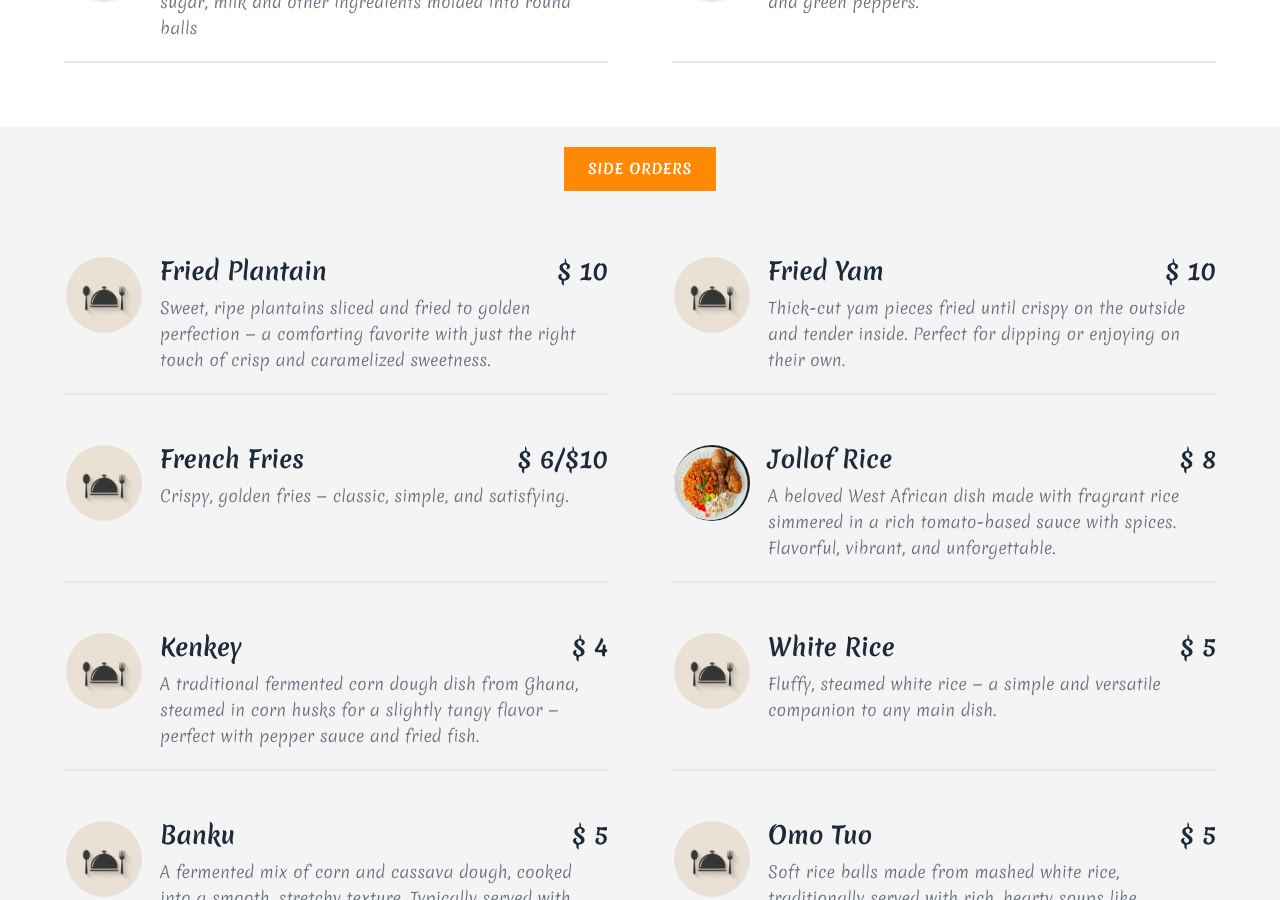
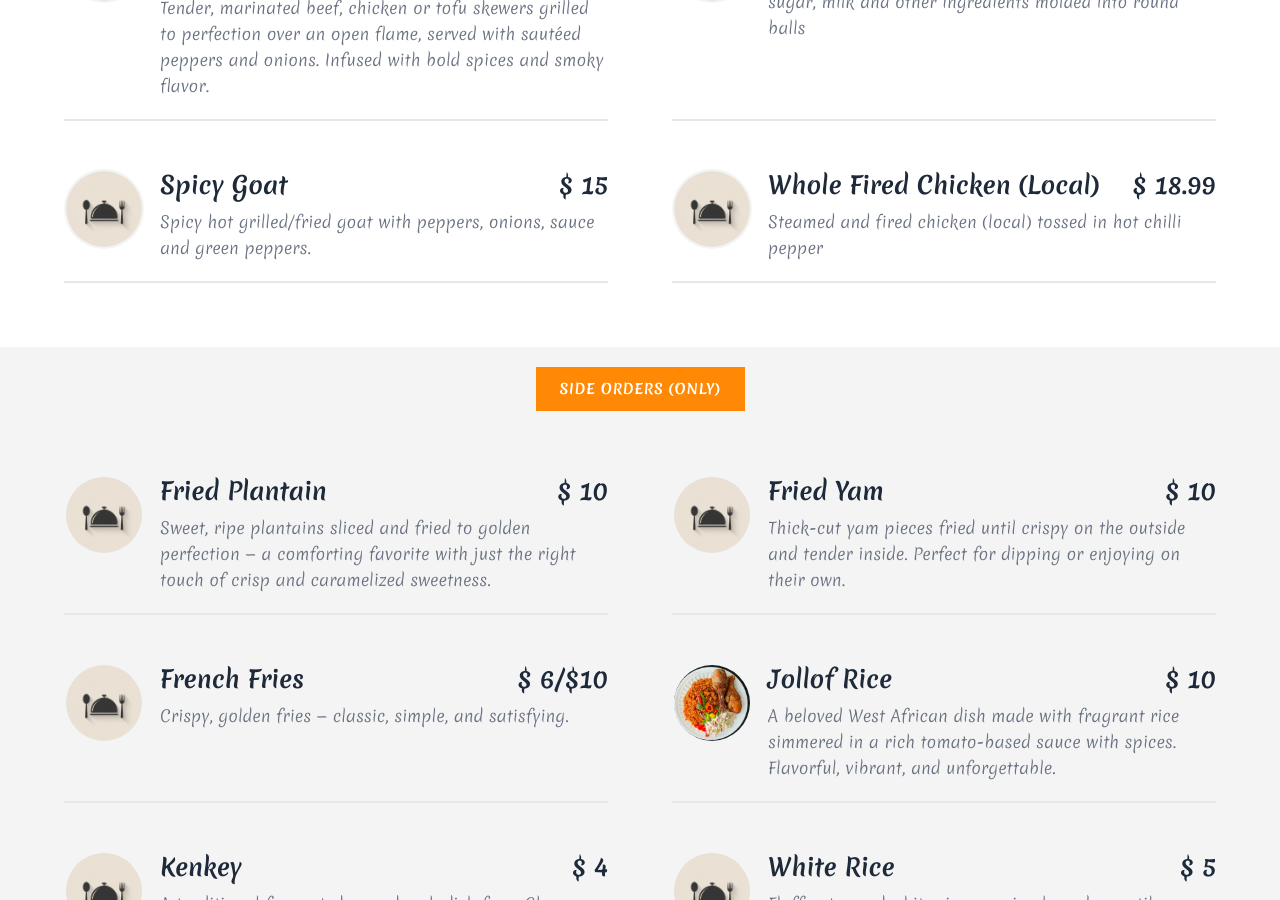
Before and after one commit to mal33k-eden/afrikico-restaursnt, a React (Vite) app: page /menu in a window 1280 px wide. Shown: the part 1900-2800 px from the top of the page. Built offline with nearby package versions, Linux system fonts and the light colour scheme; a web font is replaced by a local one.

Commit message:
new adjustment

```diff
--- a/src/pages/Menu/Sections/FoodMenuListEight.jsx
+++ b/src/pages/Menu/Sections/FoodMenuListEight.jsx
@@ -13,14 +13,14 @@ const FoodMenuListEight = () => {
           name: "French Fries with Fried Chicken",
           description: "",
           image: "../images/food-img/dummy.jpg",
-          price: 12,
+          price: 9.99,
         },
         {
           id: 3,
           name: "Spaghetti with Meatballs",
           description: "",
           image: "../images/food-img/dummy.jpg",
-          price: 12,
+          price: 9.99,
         },
         {
           id: 4,
--- a/src/pages/Menu/Sections/FoodMenuListFive.jsx
+++ b/src/pages/Menu/Sections/FoodMenuListFive.jsx
@@ -6,13 +6,13 @@ const FoodMenuListFive = () => {
         name: "Jollof",
         description: "A flavorful West African rice dish cooked with tomatoes, peppers, and spices, offering a rich and spicy taste ( Chicken/ Lamb/ Fish)",
         image: "../images/food-img/dummy.jpg",
-        price:18.89,
+        price:18.99,
       },
       {
         name: "Waakye",
         description: "A Ghanaian specialty of rice and beans cooked with millet leaves, served with meat stew, spicy sauce, and sides like gari, spaghetti.",
           image: "../images/food-img/dummy.jpg",
-          price:10,
+          price:21,
       },
       {
         name: "Fried Rice",
@@ -27,7 +27,7 @@ const FoodMenuListFive = () => {
           price:20,
       },
       {
-        name: "Wrap of the Day (Chicken/Veggie/beef option)",
+        name: "Wrap of the Day with French Fries)",
         description: "Chicken/veggie option/beef option",
           image: "../images/food-img/dummy.jpg",
           price:15.99,
@@ -37,6 +37,18 @@ const FoodMenuListFive = () => {
         description: " Comes with beef/chicken, tomatoes, onions, lettuce, mayonnaise, ketchup and fries.",
         image: "../images/food-img/dummy.jpg",
         price: 9.99,
+      },
+      {
+        name: "Beef/Chicken Steak & Cheese (wrap)",
+        description: "",
+        image: "../images/food-img/dummy.jpg",
+        price: 10.99,
+      },
+      {
+        name: "Vegan Steak & Cheese (wrap)",
+        description: "",
+        image: "../images/food-img/dummy.jpg",
+        price: 12.99,
       }
     ];
 
--- a/src/pages/Menu/Sections/FoodMenuListFour.jsx
+++ b/src/pages/Menu/Sections/FoodMenuListFour.jsx
@@ -30,7 +30,7 @@ const FoodMenuListFour = () => {
         name: "House Salad (AFRIKICO SPECIAL SALAD)",
         description: "Afrikico salad comes with mixed protein and egg",
         image: "../images/food-img/dummy.jpg",
-        price:15,
+        price:18,
         },
         // {
         // name: "Garden Salad",
--- a/src/pages/Menu/Sections/FoodMenuListNine.jsx
+++ b/src/pages/Menu/Sections/FoodMenuListNine.jsx
@@ -41,6 +41,7 @@ const FoodMenuListNine = () => {
           image: "../images/food-img/dummy.jpg",
           price: 4,
         },
+
       ];
 
     return (
--- a/src/pages/Menu/Sections/FoodMenuListOne.jsx
+++ b/src/pages/Menu/Sections/FoodMenuListOne.jsx
@@ -14,10 +14,16 @@ const FoodMenuListOne = () => {
       price:10.99,
     },
     {
-      name: "Meat & Fish Pie",
-      description: "Flaky, buttery pastry stuffed with a savory mix of seasoned minced meat or fish. Each bite delivers the comfort and soul of home-cooked goodness.",
+      name: "Fish Pie",
+      description: "Flaky, buttery pastry stuffed with a savory mix of seasoned minced fish. Each bite delivers the comfort and soul of home-cooked goodness.",
       image: "../images/food-img/dummy.jpg",
-      price:6.99,
+      price:4.99,
+    },
+    {
+      name: "Meat Pie",
+      description: "Flaky, buttery pastry stuffed with a savory mix of seasoned minced meat. Each bite delivers the comfort and soul of home-cooked goodness.",
+      image: "../images/food-img/dummy.jpg",
+      price:5.99,
     },
     {
       name: "Fried Turkey Wing (Peppered)",
@@ -27,7 +33,7 @@ const FoodMenuListOne = () => {
     },
     {
       name: "Fried Turkey Tail",
-      description: "Crispy fried turkey tail tossed in a bold, spicy sauce inspired by traditional Isi Ewu flavors.",
+      description: "Crispy fried turkey tail tossed in a bold, spicy sauce.",
       image: "../images/food-img/dummy.jpg",
       price:9.99,
     },
@@ -44,7 +50,7 @@ const FoodMenuListOne = () => {
       price:11.99,
     },
     {
-      name: "Kelewele (Fried Plantains)",
+      name: "Kelewele",
       description: "Golden fried plantain cubes tossed with ginger, chili, and fragrant West African spices. Sweet, spicy, and absolutely irresistible.",
       image: "../images/food-img/dummy.jpg",
       price:8,
@@ -56,7 +62,7 @@ const FoodMenuListOne = () => {
       price:9.99,
     },
     {
-      name: "Potato Balls",
+      name: "Potato Balls (2) for",
       description: "Crispy on the outside, soft and savory inside — these golden potato balls are seasoned and fried to perfection. A deliciously comforting snack or side with a hint of spice in every bite.",
       image: "../images/food-img/dummy.jpg",
       price:10,
@@ -71,7 +77,7 @@ const FoodMenuListOne = () => {
       name: "Tofu/Beef /Chicken  Khebab",
       description: "Tender, marinated beef, chicken or tofu skewers grilled to perfection over an open flame, served with sautéed peppers and onions. Infused with bold spices and smoky flavor.",
       image: "../images/food-img/dummy.jpg",
-      price:12.99,
+      price:"9.99 / $12.99",
     },
     {
       name: "Bofrot (2) for",
@@ -84,6 +90,12 @@ const FoodMenuListOne = () => {
       description: "Spicy hot grilled/fried goat with peppers, onions, sauce and green peppers.",
       image: "../images/food-img/dummy.jpg",
       price:15,
+    },
+    {
+      name: "Whole Fired Chicken (Local)",
+      description: "Steamed and fired chicken (local) tossed in hot chilli pepper",
+      image: "../images/food-img/dummy.jpg",
+      price:18.99,
     },
   ];
 
--- a/src/pages/Menu/Sections/FoodMenuListSeven.jsx
+++ b/src/pages/Menu/Sections/FoodMenuListSeven.jsx
@@ -19,11 +19,115 @@ const FoodMenuListSeven = () => {
       },
       {
         id: 3,
-        name: "Coke",
+        name: "Coca-Cola",
         description:
           "A classic Coca-Cola, served ice-cold for a bubbly and refreshing experience.",
           image: "../images/food-img/dummy.jpg",
           price:4,
+      },
+      {
+        id: 3,
+        name: "Coca-Cola ( Cherry)",
+        description:
+            "A classic Coca-Cola, served ice-cold for a bubbly and refreshing experience.",
+        image: "../images/food-img/dummy.jpg",
+        price:4,
+      },
+      {
+        id: 3,
+        name: "Coca-Cola ( Zero Sugar)",
+        description:
+            "A classic Coca-Cola, served ice-cold for a bubbly and refreshing experience.",
+        image: "../images/food-img/dummy.jpg",
+        price:4,
+      },
+      {
+        id: 3,
+        name: "Minute Maid (Fruit Punch)",
+        description:
+            "A classic Coca-Cola, served ice-cold for a bubbly and refreshing experience.",
+        image: "../images/food-img/dummy.jpg",
+        price:4,
+      },
+      {
+        id: 3,
+        name: "Minute Maid (Lemonade)",
+        description:
+            "A classic Coca-Cola, served ice-cold for a bubbly and refreshing experience.",
+        image: "../images/food-img/dummy.jpg",
+        price:4,
+      },
+      {
+        id: 3,
+        name: "Minute Maid (Pink Lemonade)",
+        description:
+            "A classic Coca-Cola, served ice-cold for a bubbly and refreshing experience.",
+        image: "../images/food-img/dummy.jpg",
+        price:4,
+      },
+      {
+        id: 3,
+        name: "Minute Maid (Cranberry Grape)",
+        description:
+            "A classic Coca-Cola, served ice-cold for a bubbly and refreshing experience.",
+        image: "../images/food-img/dummy.jpg",
+        price:4,
+      },
+      {
+        id: 3,
+        name: "Minute Maid (Apple Juice)",
+        description:
+            "A classic Coca-Cola, served ice-cold for a bubbly and refreshing experience.",
+        image: "../images/food-img/dummy.jpg",
+        price:4,
+      },
+      {
+        id: 3,
+        name: "Minute Maid (Orange Juice)",
+        description:
+            "A classic Coca-Cola, served ice-cold for a bubbly and refreshing experience.",
+        image: "../images/food-img/dummy.jpg",
+        price:4,
+      },
+      {
+        id: 3,
+        name: "Minute Maid (Barq’s -Root Beer)",
+        description:
+            "A classic Coca-Cola, served ice-cold for a bubbly and refreshing experience.",
+        image: "../images/food-img/dummy.jpg",
+        price:4,
+      },
+      {
+        id: 3,
+        name: "Minute Maid (Ginger Ale)",
+        description:
+            "A classic Coca-Cola, served ice-cold for a bubbly and refreshing experience.",
+        image: "../images/food-img/dummy.jpg",
+        price:4,
+      },
+      {
+        id: 3,
+        name: "Topo Chico( Lime)",
+        description:
+            "A classic Coca-Cola, served ice-cold for a bubbly and refreshing experience.",
+        image: "../images/food-img/dummy.jpg",
+        price:4,
+      },
+      {
+        id: 3,
+        name: "Vimto",
+        description:
+            "A classic Coca-Cola, served ice-cold for a bubbly and refreshing experience.",
+        image: "../images/food-img/dummy.jpg",
+        price:4,
+      },
+      {
+        id: 3,
+        name: "Malta Guinness( Non-Alcoholic Malt Drink)",
+        description:
+            "A classic Coca-Cola, served ice-cold for a bubbly and refreshing experience.",
+        image: "../images/food-img/dummy.jpg",
+        price:4,
       },
       {
         id: 4,
@@ -48,14 +152,6 @@ const FoodMenuListSeven = () => {
           "A crisp and lemon-lime flavored Sprite, perfect for a light and bubbly refreshment.",
           image: "../images/food-img/dummy.jpg",
           price:4,
-      },
-      {
-        id: 7,
-        name: "Malt",
-        description:
-          "A non-alcoholic malt beverage with a rich, slightly sweet flavor, popular in African cuisine for its unique taste.",
-          image: "../images/food-img/dummy.jpg",
-          price:4.5,
       },
       {
         id: 9,
--- a/src/pages/Menu/Sections/FoodMenuListSix.jsx
+++ b/src/pages/Menu/Sections/FoodMenuListSix.jsx
@@ -3,9 +3,15 @@ const FoodMenuListSix = () => {
     // Weekend specials
     const specialsMenuItems = [
       {
+        name: "Fufu with Goat Light Soup",
+        description: "",
+            image: "../images/food-img/dummy.jpg",
+        price:25,
+      },
+      {
         name: "Palm Soup with Rice Balls",
         description: "A rich, earthy soup made from palm nut extract, slow-cooked with meats and spices — served with soft, smooth rice balls to soak up every drop.",
-            image: "../images/food-img/img-14.jpg",
+        image: "../images/food-img/img-14.jpg",
         price:25,
       },
       {
@@ -21,14 +27,14 @@ const FoodMenuListSix = () => {
           price:25,
       },
       {
-        name: "Banku with Crabs",
+        name: "Banku with Tilapia (pre-order)",
         description: "Smooth, tangy banku paired with flavorful crabs in a rich, peppery sauce — a dish full of bold coastal flair.",
           image: "../images/food-img/dummy.jpg",
           price:28,
       },
       {
-        name: "Aprepesah",
-        description: "A traditional Ghanaian delicacy made from mashed ripe plantains and often served with garden egg stew — wholesome, earthy, and deeply satisfying. Served with Crabs/ Fish/ Chicken.",
+        name: "Aprepesah (pre-order)",
+        description: "A traditional Ghanaian delicacy made from roasted corn powder cooked in palm nut soup",
           image: "../images/food-img/dummy.jpg",
           price:25,
       },
--- a/src/pages/Menu/Sections/FoodMenuListThree.jsx
+++ b/src/pages/Menu/Sections/FoodMenuListThree.jsx
@@ -2,18 +2,18 @@ const FoodMenuListThree = () => {
   // entrees
   const entreesMenuItems = [
     {
-      name: "Jollof – Combo-  $20.00    Platter( includes plantains)",
+      name: "Jollof – Combo Platter",
       description:
         "A flavorful West African rice dish cooked with tomatoes, peppers, and spices, offering a rich and spicy taste ( Chicken/ Lamb/ Fish).",
       image: "../images/food-img/img-7.jpg",
-      price: 25,
+      price: 20.99 ,
     },
     {
-      name: "Waakye – Combo $22.00 Platter( includes plantains)",
+      name: "Waakye– Combo Platter",
       description:
         "A Ghanaian specialty of rice and beans cooked with millet leaves, served with meat stew, spicy sauce, and sides like gari , spaghetti.",
       image: "../images/food-img/img-12.jpg",
-      price: 25,
+      price: 22.99,
     },
     {
       name: "Fried Rice",
@@ -27,14 +27,20 @@ const FoodMenuListThree = () => {
       description:
         "A savory stir-fried rice dish with vegetables,  egg, shrimp and chicken  soy sauce, and a choice of protein, delivering a satisfying and aromatic experience.",
       image: "../images/food-img/dummy.jpg",
-      price: 24,
+      price: 23,
+    },
+    {
+      name: "Fufu & Goat/Fish Light Soup",
+      description: "",
+      image: "../images/food-img/dummy.jpg",
+      price: 19.99,
     },
     {
       name: "Okro Stew",
       description:
         "A traditional okra stew with a slimy texture, spiced and served with sides like Banku or Rice for an authentic taste. Includes Goat meat, Shrimp and Crocker Fish.",
       image: "../images/food-img/dummy.jpg",
-      price: 24,
+      price: 22,
     },
     {
       name: "Peanut Soup",
@@ -44,6 +50,13 @@ const FoodMenuListThree = () => {
       price: 22,
     },
     {
+      name: "Egusi Soup",
+      description:
+          "A rich and creamy West African peanut soup with a hint of spice, often served with fufu or rice balls for a comforting meal. Includes Chicken.",
+      image: "../images/food-img/dummy.jpg",
+      price: 19.99,
+    },
+    {
       name: "Spinach Stew",
       description:
         "A nutritious stew made with fresh spinach, cooked with tomatoes and spices, ideal as a side or with a protein.  Served with White Rice/ Yam/ Plantain / Eba. Includes  Fish/ Goat/ Egg",
@@ -51,7 +64,7 @@ const FoodMenuListThree = () => {
       price: 22,
     },
     {
-      name: "Tilapia ",
+      name: "Grilled Tilapia",
       description:
         "A whole grilled or fried tilapia fish, seasoned with a spicy pepper sauce, offering a flavorful seafood experience. Served with Banku/ Acheke / Kenkey.",
       image: "../images/food-img/img-2.jpg",
@@ -72,11 +85,17 @@ const FoodMenuListThree = () => {
       price: 80,
     },
     {
-      name: "Grilled/ Fried Fish( Crocker-$25.00, Red Snapper-$25, Mackerel-$22, Salmon $30.00)",
+      name: "Fried Yam & Chofi",
+      description: "",
+      image: "../images/food-img/dummy.jpg",
+      price: 21,
+    },
+    {
+      name: "Grilled/ Fried Fish (Crocker, Red Snapper, Mackerel, Salmon)",
       description:
         "Choice of grilled or crispy fried whole fish, perfectly seasoned and cooked to golden perfection. Served with your choice of Attiéké (cassava couscous), Gari foto, Kenkey, or crispy French fries, and accompanied by a side of spicy pepper sauce or savory tomato stew for a bold West African kick.",
       image: "../images/food-img/dummy.jpg",
-      price: 30,
+      price: "22.00 - $30",
     },
     {
       name: "Pig Feet Stew and Rice",
@@ -84,6 +103,36 @@ const FoodMenuListThree = () => {
         "Tender pig feet simmered in a rich, seasoned stew and served over fluffy white rice.",
       image: "../images/food-img/dummy.jpg",
       price: 22,
+    },
+    {
+      name: "KONTOMIRE (Spinach Stew) with any side dish",
+      description: " ",
+      image: "../images/food-img/img-17.jpg",
+      price:25,
+    },
+    {
+      name: "Beans Stew (Red Red)",
+      description: "A rich bean Stew cooked with spices and served with fried plantain, offering a comfortcomfort comforting and filling",
+      image: "../images/food-img/dummy.jpg",
+      price:20,
+    },
+    {
+      name: "Curry Chicken",
+      description: " ",
+      image: "../images/food-img/dummy.jpg",
+      price:22,
+    },
+    {
+      name: "Curry Goat",
+      description: " ",
+      image: "../images/food-img/dummy.jpg",
+      price:23.99,
+    },
+    {
+      name: "Oxtail",
+      description: " ",
+      image: "../images/food-img/dummy.jpg",
+      price:28.99,
     },
     // {
     //   name: "Pig Feet Stew",
--- a/src/pages/Menu/Sections/FoodMenuListTwo.jsx
+++ b/src/pages/Menu/Sections/FoodMenuListTwo.jsx
@@ -25,7 +25,7 @@ const FoodMenuListTwo = () => {
         name: "Jollof Rice",
         description: "A beloved West African dish made with fragrant rice simmered in a rich tomato-based sauce with spices. Flavorful, vibrant, and unforgettable.",
         image: "../images/food-img/img-5.jpg",
-        price:8,
+        price:10,
       },
       {
         name: "Kenkey",
@@ -73,19 +73,7 @@ const FoodMenuListTwo = () => {
             name: "Pounded Yam",
             description: "A Nigerian staple made from Gari (cassava flakes), stirred into hot water until firm. Enjoyed with soups like egusi, ogbono, or okra.",
                 image: "../images/food-img/dummy.jpg",
-                price:5,
-        },
-        {
-            name: "KONTOMIRE (Spinach Stew) with any side dish",
-            description: "A Nigerian staple made from Gari (cassava flakes), stirred into hot water until firm. Enjoyed with soups like egusi, ogbono, or okra.",
-                image: "../images/food-img/img-17.jpg",
-                price:25,
-        },
-        {
-            name: "Beans Stew/ fried plantain(Red)",
-            description: "A rich bean Stew cooked with spices and served with fried plantain, offering a comfortcomfort comforting and filling",
-                image: "../images/food-img/dummy.jpg",
-                price:20,
+                price:6,
         },
     ];
 
@@ -96,7 +84,7 @@ const FoodMenuListTwo = () => {
             <div className="text-center mb-12">
               <div className="inline-block relative mb-4 ">
                 <div className="bg-primary-orange text-white px-6 py-3 text-sm font-bold tracking-wider uppercase relative">
-                Side Orders
+                Side Orders (Only)
                 </div>
               </div>
               {/* <h2 className="text-2xl md:text-3xl lg:text-3xl font-bold text-gray-800 leading-tight">
```
